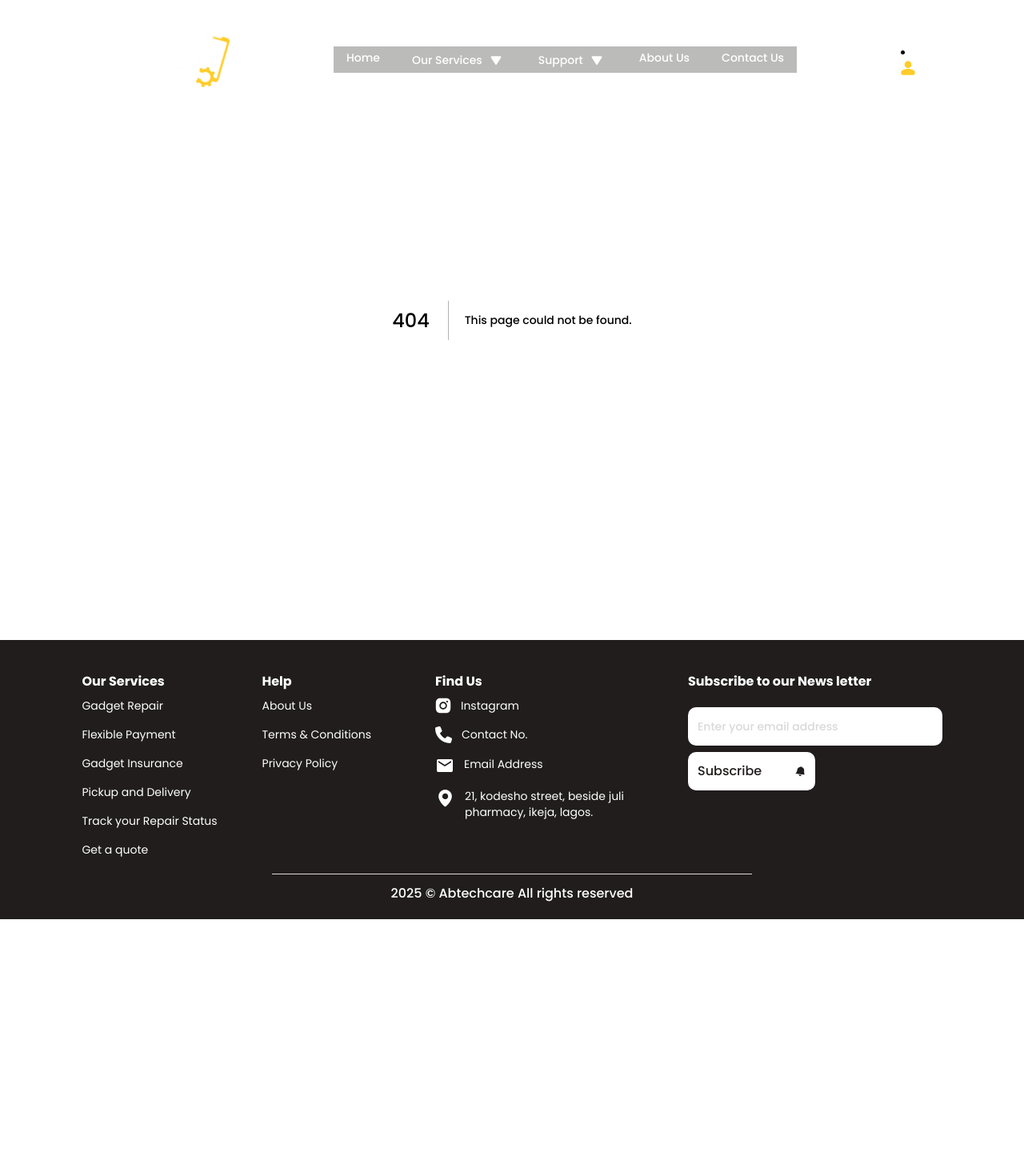
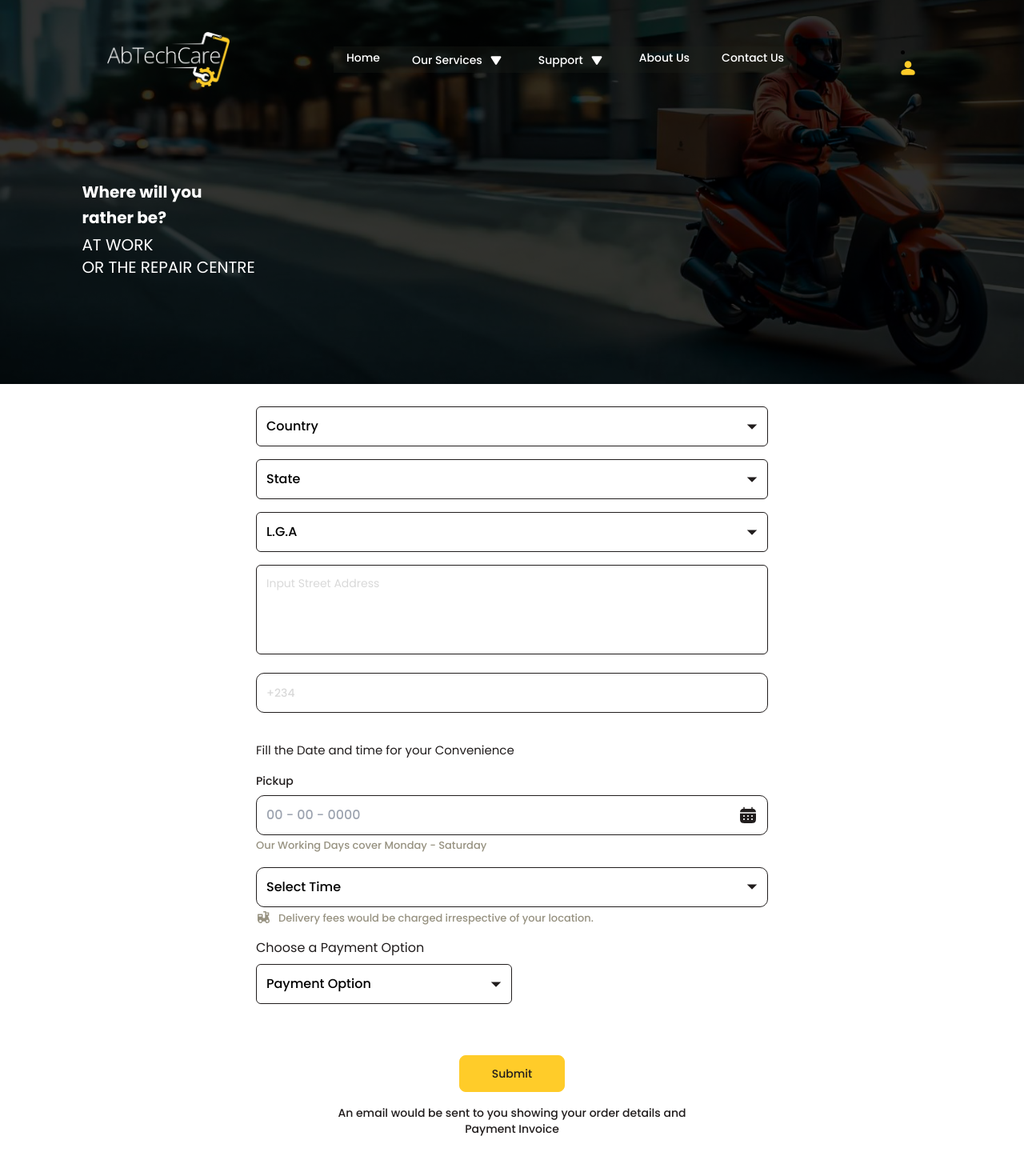
Before and after one commit to abrahamolas-company/abTechCare-website, a Next.js app: page /pickup-and-delivery in a window 1280 px wide. Before the commit this address had no page. Shown: the top 1470 px of the page at 80% size. Before the commit the page ends 1149 px from the top, so only its background shows below. Built offline with nearby package versions, Linux system fonts and the light colour scheme.

Commit message:
feat:add pickup and delivery page and component

```diff
--- /dev/null
+++ b/app/pickup-and-delivery/PickupAndDeliveryHerosection.tsx
@@ -0,0 +1,40 @@
+'use client'
+import React, { useEffect, useState } from 'react'
+import { sectionPadding } from '@/app/styles/styles'
+import images from '@/public/images'
+import Image from 'next/image'
+import { motion } from 'framer-motion'
+
+export default function PickupAndDeliveryHerosection() {
+    return (
+        <section className={`${sectionPadding} pt-40 md:pt-56 relative after:absolute after:blur-[100px] after:rounded-full after:w-80 after:h-60 after:bg-white/10 after:contents after:top-0 after:left-0 after:z-10`}>
+            <div className='absolute top-0 left-0 h-[70vh] w-full md:h-[60vh]'>
+                <Image src={images.pickup_delivery_image} alt="Hero background" className='w-full h-full object-cover transition-opacity duration-1000 ease-in-out' />
+                <div className='absolute top-0 left-0 w-full h-full bg-black opacity-80'></div>
+            </div>
+            <div className='flex flex-col gap-14 z-10 relative md:flex-row md:justify-between'>
+                <div className='text-white md:w-1/2'>
+                    <motion.h1
+                        initial={{ opacity: 0, y: -6 }}
+                        whileInView={{ opacity: 1, y: 0 }}
+                        viewport={{ once: true }}
+                        transition={{ duration: 0.2, ease: 'linear' }}
+                        className='text-xl font-extrabold leading-8 mb-1'>
+                        Where will you <br />
+                        rather be?
+                    </motion.h1>
+                    <motion.p
+                        initial={{ opacity: 0, y: -6 }}
+                        whileInView={{ opacity: 1, y: 0 }}
+                        viewport={{ once: true }}
+                        transition={{ duration: 0.2, ease: 'linear' }}
+                        className='text-xl font-light'>
+                        AT WORK <br />
+                        OR THE REPAIR CENTRE
+                    </motion.p>
+
+                </div>
+            </div>
+        </section>
+    )
+}
--- /dev/null
+++ b/app/pickup-and-delivery/PickupAndDeliveryPage.tsx
@@ -0,0 +1,116 @@
+'use client'
+import React, { useRef, useState } from 'react'
+import PickupAndDeliveryHerosection from './PickupAndDeliveryHerosection'
+import { Dropdown } from '../quote/QuoteDropDown'
+import TextArea from '../components/ui/textarea'
+import Input from '../components/ui/input'
+import DatePicker from "react-datepicker";
+import "react-datepicker/dist/react-datepicker.css";
+import Label from '../components/ui/label'
+import { Icons } from '../components/ui/icons'
+import useOuterClick from '../components/hooks/useOuterClick'
+
+
+function PickupAndDeliveryPage() {
+  const [date, setDate] = useState<Date | null>(null);
+  const [selectedTime, setSelectedTime] = useState("Select Time");
+  const [isTimeOpen, setIsTimeOpen] = useState<boolean>(false);
+
+  const dropdownRef = useRef<HTMLDivElement>(null);
+
+  useOuterClick(dropdownRef, setIsTimeOpen);
+
+  const timeSlots = [
+    "8:00 AM - 9:00 AM",
+    "9:00 AM - 10:00 AM",
+    "10:00 AM - 11:00 AM",
+    "11:00 AM - 12:00 PM",
+    "1:00 PM - 2:00 PM",
+    "2:00 PM - 3:00 PM",
+    "3:00 PM - 4:00 PM",
+    "4:00 PM - 5:00 PM",
+  ];
+
+  return (
+    <>
+      <PickupAndDeliveryHerosection />
+      <form className="max-w-2xl pt-40 mx-auto p-4">
+        <div className="space-y-4">
+          <Dropdown label="Country" options={["USA", "Canada", "UK", "Nigeria"]} />
+          <Dropdown label="State" options={["Lagos", "California", "Texas"]} />
+          <Dropdown label="L.G.A" options={["Ikeja", "Yaba", "Surulere"]} />
+          <TextArea placeholder='Input Street Address ' />
+          <Input placeholder='+234' className='placeholder:text-[#211D1D] !px-3 !mb-5 font-medium' />
+          <p className='font-light text-[15px] mb-3 text-[#211D1D]'>Fill the Date and time for your Convenience</p>
+          {/* Date Picker */}
+          <div className="">
+            <Label className="block text-sm font-medium mb-2">Pickup</Label>
+            <div className='border px-3 border-[#211D1D] rounded-[10px] flex items-center justify-between'>
+              <DatePicker
+                selected={date}
+                onChange={(date) => setDate(date)}
+                dateFormat="dd-MM-yyyy"
+                placeholderText="00 - 00 - 0000"
+                className="w-full py-3 outline-none rounded-lg"
+              />
+              <Icons.Calender />
+            </div>
+            <span className='text-[13px] text-[#979281] mt-1'>Our Working Days cover Monday - Saturday</span>
+          </div>
+
+          {/* Time Dropdown */}
+          <div className="relative w-full" ref={dropdownRef}>
+            <button
+              type="button"
+              onClick={() => setIsTimeOpen(!isTimeOpen)}
+              className="w-full border-[1px] border-[#211D1D] rounded-[10px] p-3 flex items-center justify-between bg-white"
+            >
+              <span>{selectedTime}</span>
+              <span
+                className={`transform transition-transform ${isTimeOpen ? "rotate-180" : "rotate-0"
+                  }`}
+              >
+                <Icons.DownWardArrow />
+              </span>
+            </button>
+
+            {isTimeOpen && (
+              <div className="absolute z-10 w-full bg-white max-h-[200px] overflow-y-auto border border-gray-300 rounded-md shadow-lg mt-1">
+                {timeSlots.map((time, index) => (
+                  <div
+                    key={index}
+                    onClick={() => {
+                      setSelectedTime(time);
+                      setIsTimeOpen(false);
+                    }}
+                    className={`p-2 hover:bg-gray-100 cursor-pointer ${selectedTime == time && 'bg-[#FFCC29] text-[#211D1D]'}`}
+                  >
+                    {time}
+                  </div>
+                ))}
+              </div>
+            )}
+            <span className='text-[13px] flex items-center text-[#979281] mt-1'><Icons.Bike />Delivery fees would be charged irrespective of your location.</span>
+
+          </div>
+
+          <div className="flex flex-col gap-2 w-1/2">
+            <Label>Choose a Payment Option</Label>
+            <Dropdown label="Payment Option" options={["Flexible Payment", "Flexible Payment", "Flexible Payment"]} />
+
+          </div>
+
+          <button className="bg-[#FFCC29] font-medium !mt-16 mb-4 flex items-center justify-center mx-auto text-sm rounded-lg text-[#211D1D] py-3 px-10 transition-all ease-in-out duration-300 border border-[#FFCC29] hover:bg-transparent hover:text-[#211D1D]">
+          Submit
+          </button>
+
+          <p className="max-w-[457px] !mb-10 text-sm leading-5 mx-auto text-[#211D1D] text-center">
+            An email would be sent to you showing your order details and Payment Invoice
+          </p>
+        </div>
+      </form>
+    </>
+  )
+}
+
+export default PickupAndDeliveryPage
--- /dev/null
+++ b/app/pickup-and-delivery/page.tsx
@@ -0,0 +1,10 @@
+import React from 'react'
+import PickupAndDeliveryPage from './PickupAndDeliveryPage'
+
+function PickupAndDelivery() {
+    return (
+        <PickupAndDeliveryPage />
+    )
+}
+
+export default PickupAndDelivery
```
